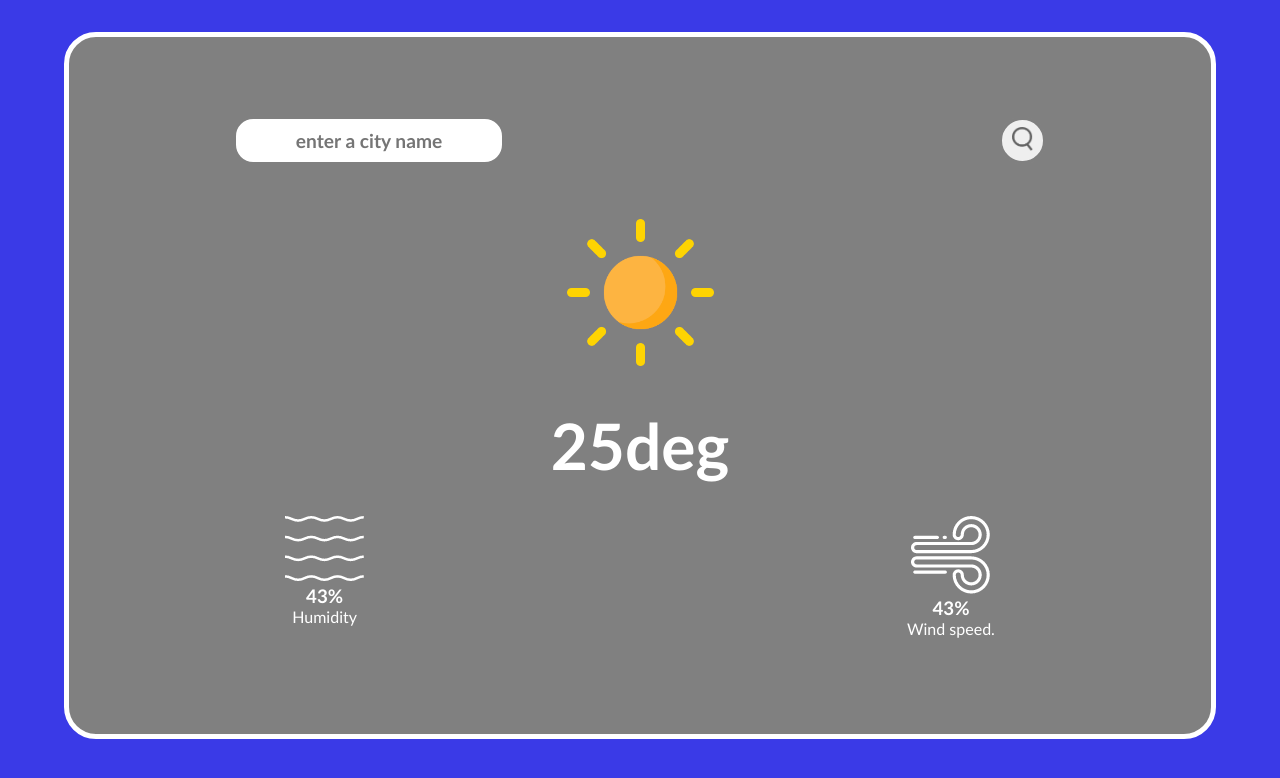
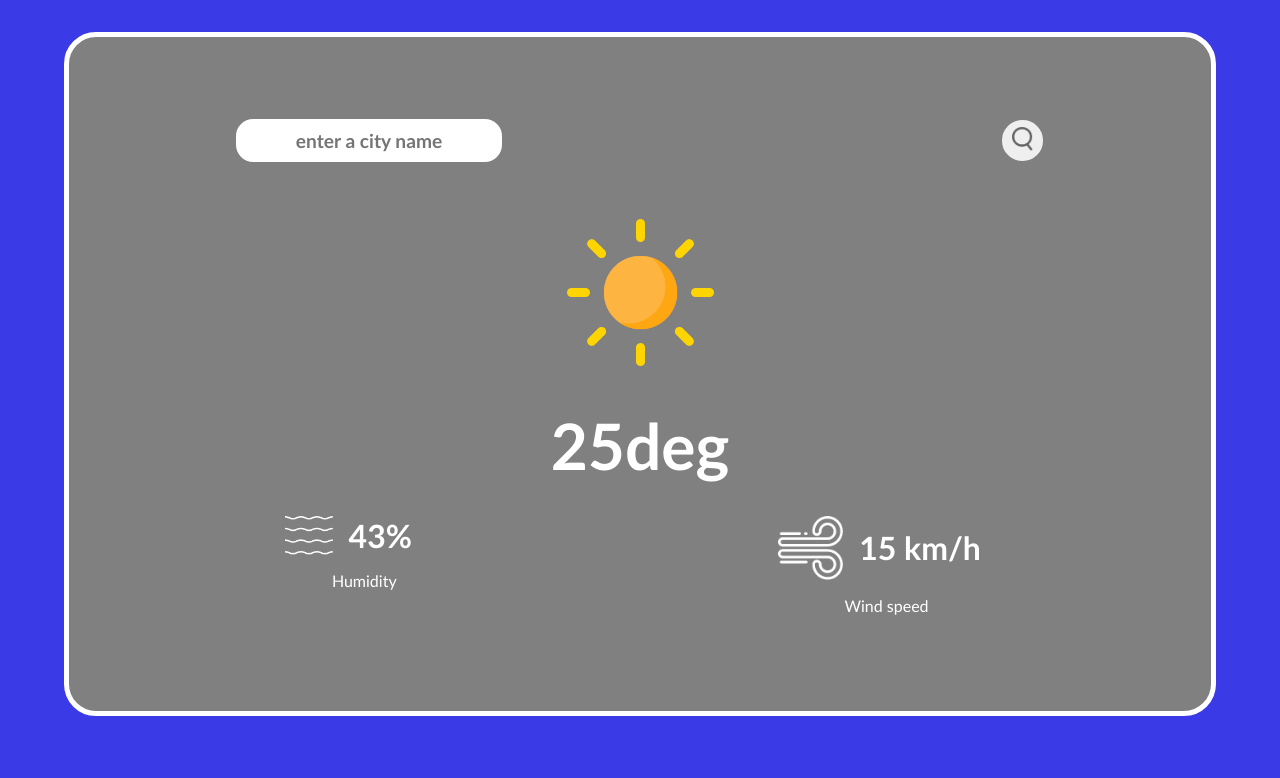
Before and after one commit to Gmedulla101/weather_app, a plain HTML site: page index.html in a window 1280 px wide. Drawn offline with Linux system fonts and the light colour scheme.

Commit message:
Finished the design

```diff
--- a/index.html
+++ b/index.html
@@ -42,11 +42,11 @@
                     <div class="wind-content">
                         <img src="images/wind.png" alt="wind image">
                         <h3 class="humidity-value">
-                            43%
+                            15 km/h
                         </h3>
                     </div>
                     <p>
-                        Wind speed.
+                        Wind speed
                     </p>
                 </div>
             </section>
--- a/main.css
+++ b/main.css
@@ -56,3 +56,15 @@ body{
     margin: 2em auto;
     width: 70%;
 }
+.humid-content, .wind-content{
+    display: flex;
+    align-items: center;
+    gap: 1em;
+    margin-bottom: 1em;
+}
+.humidity img, .wind img{
+    width: 30%;
+}
+.humidity-value, .wind-value{
+    font-size: 2em;
+}
```
